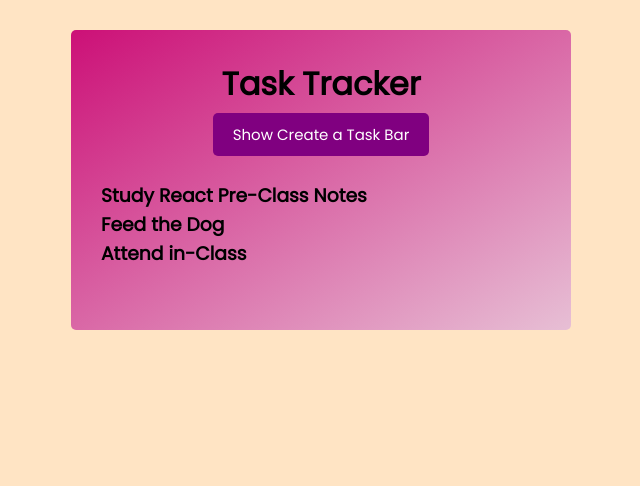
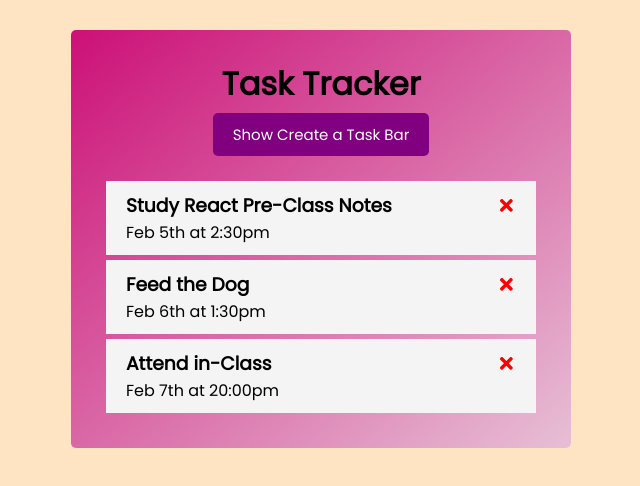
Before and after one commit to oguzhancvdr/task-tracker, a React (Create React App) app: page / in a window 1280 px wide. Shown: the top 486 px of the page, without its empty margins (319-959 px from the left). Built offline with nearby package versions, Linux system fonts and the light colour scheme.

Commit message:
add FaTimes icons and move states to App.js

```diff
--- a/src/App.js
+++ b/src/App.js
@@ -1,12 +1,16 @@
+import { useState } from "react";
 import "./App.css";
 import Header from "./components/Header";
 import Tasks from "./components/Tasks";
+import { initialState } from "./store/initialStates";
 
 function App() {
+  const [tasks, setTasks] = useState(initialState);
+
   return (
     <div className="container">
       <Header title={"Task Tracker"} />
-      <Tasks />
+      <Tasks tasks={tasks} />
     </div>
   );
 }
--- a/src/components/Task.js
+++ b/src/components/Task.js
@@ -0,0 +1,13 @@
+import { FaTimes } from "react-icons/fa";
+
+export const Task = ({ task }) => {
+  return (
+    <div className={"task"}>
+      <h3>
+        {task.text}
+        <FaTimes style={{ color: "red", cursor: "pointer" }} />
+      </h3>
+      <p>{task.day}</p>
+    </div>
+  );
+};
--- a/src/components/Tasks.js
+++ b/src/components/Tasks.js
@@ -1,12 +1,11 @@
-import { useState } from "react";
-import { initialState } from "../store/initialStates";
+import { Task } from "./Task";
 
-export default function Tasks() {
-  const [tasks, setTasks] = useState(initialState);
+export default function Tasks({tasks}) {
+
   return (
     <div>
       {tasks.map((task) => (
-        <h3 key={task.id}>{task.text}</h3>
+        <Task key={task.id} task={task} />
       ))}
     </div>
   );
```
